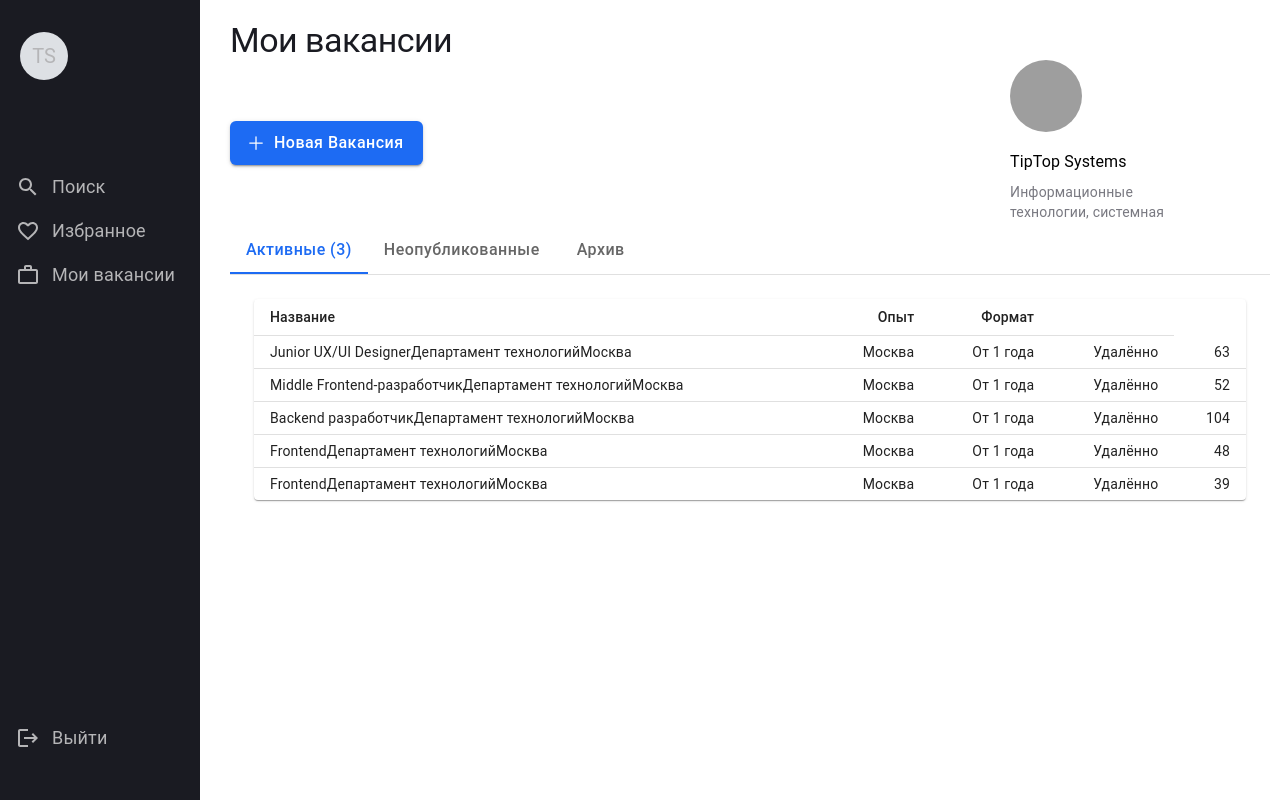
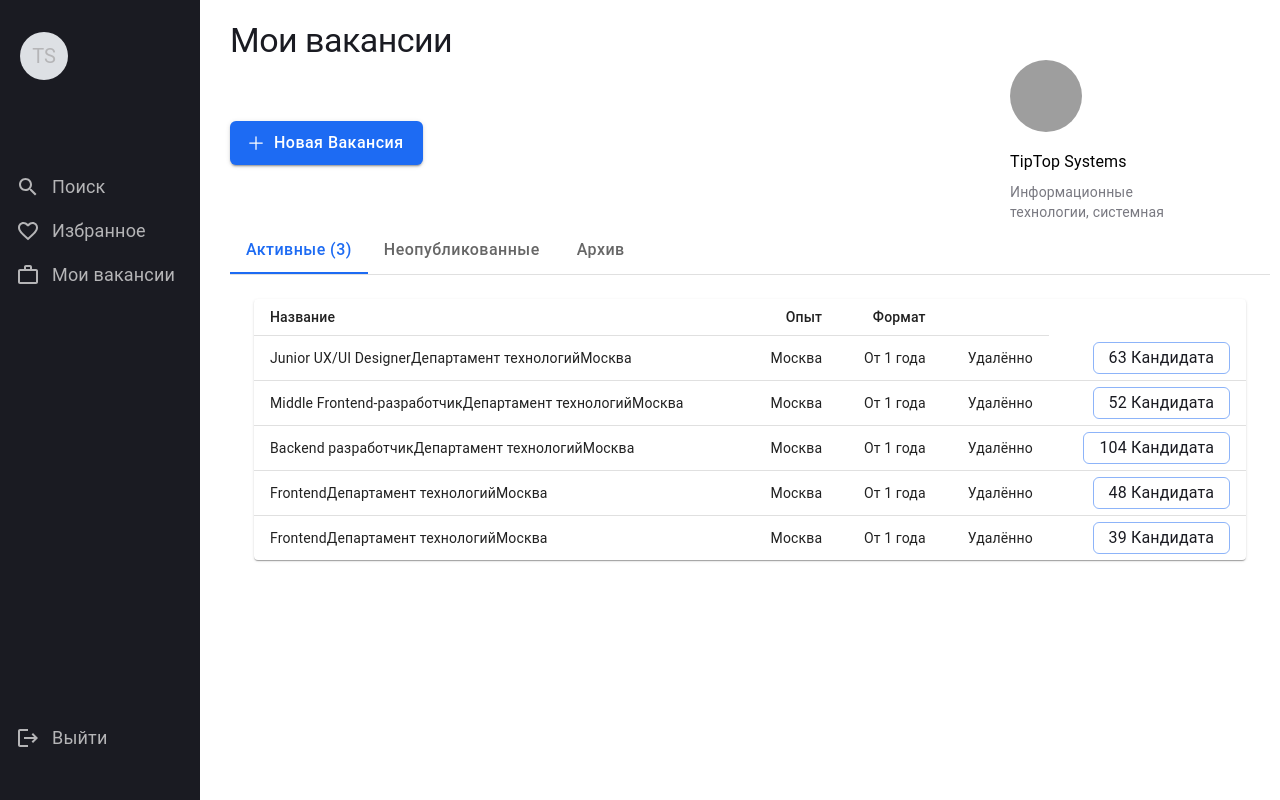
Before and after one commit to MarinaFominykh/alumni-resume-tracker, a React (Vite) app: page /vacancies in a window 1280 px wide. Built offline with nearby package versions, Linux system fonts and the light colour scheme; grey boxes are pictures that could not be loaded.

Commit message:
feat: заполненные поля таблицы

```diff
--- a/src/components/VacTable/VacTable.tsx
+++ b/src/components/VacTable/VacTable.tsx
@@ -1,4 +1,3 @@
-import * as React from "react";
 import Table from "@mui/material/Table";
 import TableBody from "@mui/material/TableBody";
 import TableCell from "@mui/material/TableCell";
@@ -6,6 +5,7 @@ import TableContainer from "@mui/material/TableContainer";
 import TableHead from "@mui/material/TableHead";
 import TableRow from "@mui/material/TableRow";
 import Paper from "@mui/material/Paper";
+import { Button, Typography } from "@mui/material";
 
 function createData(
   title: string,
@@ -85,13 +85,18 @@ export default function VacTable() {
               key={row.amount}
               sx={{ "&:last-child td, &:last-child th": { border: 0 } }}
             >
-              <TableCell component="th" scope="row">{row.title}
-                {row.description}{row.date}
+              <TableCell component="th" scope="row">
+                {row.title}
+                {row.description}
+                {row.date}
               </TableCell>
               <TableCell align="right">{row.date}</TableCell>
               <TableCell align="right">{row.experience}</TableCell>
               <TableCell align="right">{row.format}</TableCell>
-              <TableCell align="right">{row.amount}</TableCell>
+              <TableCell align="right">
+                <Button variant="outlined" ><Typography>{row.amount} кандидата</Typography></Button>
+
+              </TableCell>
             </TableRow>
           ))}
         </TableBody>
```
